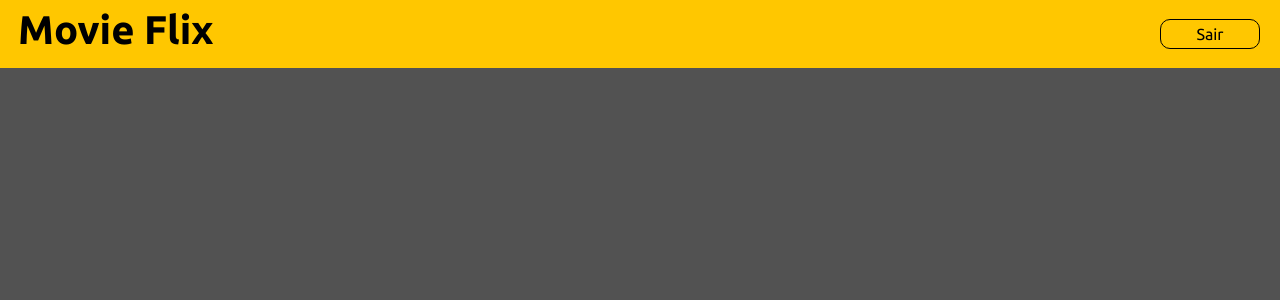
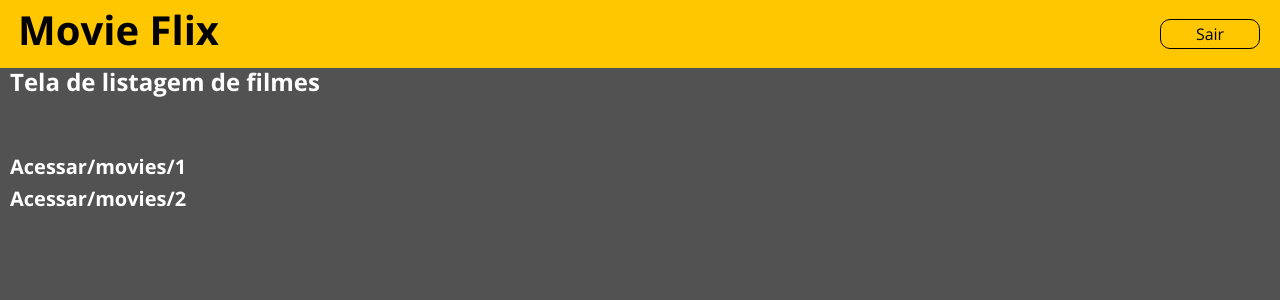
Before and after one commit to Romariorfr/frontend-movie-flix, a React (Create React App) app: page /movies in a window 1280 px wide. Shown: the top 300 px of the page. Built offline with nearby package versions, Linux system fonts and the light colour scheme; the HTML template or start-up script is replaced by a standard one.

Commit message:
:sparkles: feat: alterado fonte, criado rotas de navegação

```diff
--- a/src/App.css
+++ b/src/App.css
@@ -1,10 +1,10 @@
-@import url('https://fonts.googleapis.com/css2?family=Ubuntu:wght@400;700&display=swap');
+@import url('https://fonts.googleapis.com/css2?family=Open+Sans:wght@400;700&display=swap');
 
 * {
   margin: 0;
   padding: 0;
   box-sizing: border-box;
-  font-family: 'Ubuntu', sans-serif;
+  font-family: 'Open Sans', sans-serif;
 }
 
 h1,
--- a/src/Components/Header/index.tsx
+++ b/src/Components/Header/index.tsx
@@ -1,10 +1,13 @@
+import { Link } from 'react-router-dom';
 import './styles.css';
 
 const Header = () => {
   return (
-    <div className='header'>
-      <h1>Movie Flix</h1>
-      <button className='btn-sair'>Sair</button>
+    <div className="header">
+      <Link to="/">
+        <h1>Movie Flix</h1>
+      </Link>
+      <button className="btn-sair">Sair</button>
     </div>
   );
 };
--- a/src/Pages/Login/index.tsx
+++ b/src/Pages/Login/index.tsx
@@ -1,16 +1,18 @@
 import Input from 'components/Input';
 import './styles.css';
+import { Link } from 'react-router-dom';
 
 const Login = () => {
-
   const inputEvent = () => {};
 
   return (
     <div className="login-container">
-      <h1 className='login-title'>LOGIN</h1>
+      <h1 className="login-title">LOGIN</h1>
       <Input value="Email" onChange={inputEvent} />
       <Input value="Senha" onChange={inputEvent} />
-      <button className='btn-login'>FAZER LOGIN</button>
+      <Link to="/movies">
+        <button className="btn-login">FAZER LOGIN</button>
+      </Link>
     </div>
   );
 };
--- a/src/Pages/Movies/index.tsx
+++ b/src/Pages/Movies/index.tsx
@@ -1,11 +1,16 @@
+import { Link } from 'react-router-dom';
 import './styles.css';
 
 const Movies = () => {
   return (
-    <div className='movie-container'>
+    <div className="movie-container">
       <h1>Tela de listagem de filmes</h1>
-      <h3>Acessar/movies/1</h3>
-      <h3>Acessar/movies/2</h3>
+      <Link to="/movies/1">
+        <h3>Acessar/movies/1</h3>
+      </Link>
+      <Link to="/movies/2">
+        <h3>Acessar/movies/2</h3>
+      </Link>
     </div>
   );
 };
--- a/src/Routes.tsx
+++ b/src/Routes.tsx
@@ -1,5 +1,8 @@
 import Header from 'components/Header';
 import Login from 'pages/Login';
+import Movies from 'pages/Movies';
+import MoviesId from 'pages/MoviesId';
+
 import { BrowserRouter, Switch, Route } from 'react-router-dom';
 
 const Routes = () => (
@@ -9,6 +12,15 @@ const Routes = () => (
       <Route path="/" exact>
         <Login />
       </Route>
+      <Route path="/movies" exact>
+        <Movies />
+      </Route>
+      <Route path="/movies/1" exact>
+        <MoviesId />
+      </Route>
+      <Route path="/movies/2" exact>
+        <MoviesId />
+      </Route>
     </Switch>
   </BrowserRouter>
 );
```
